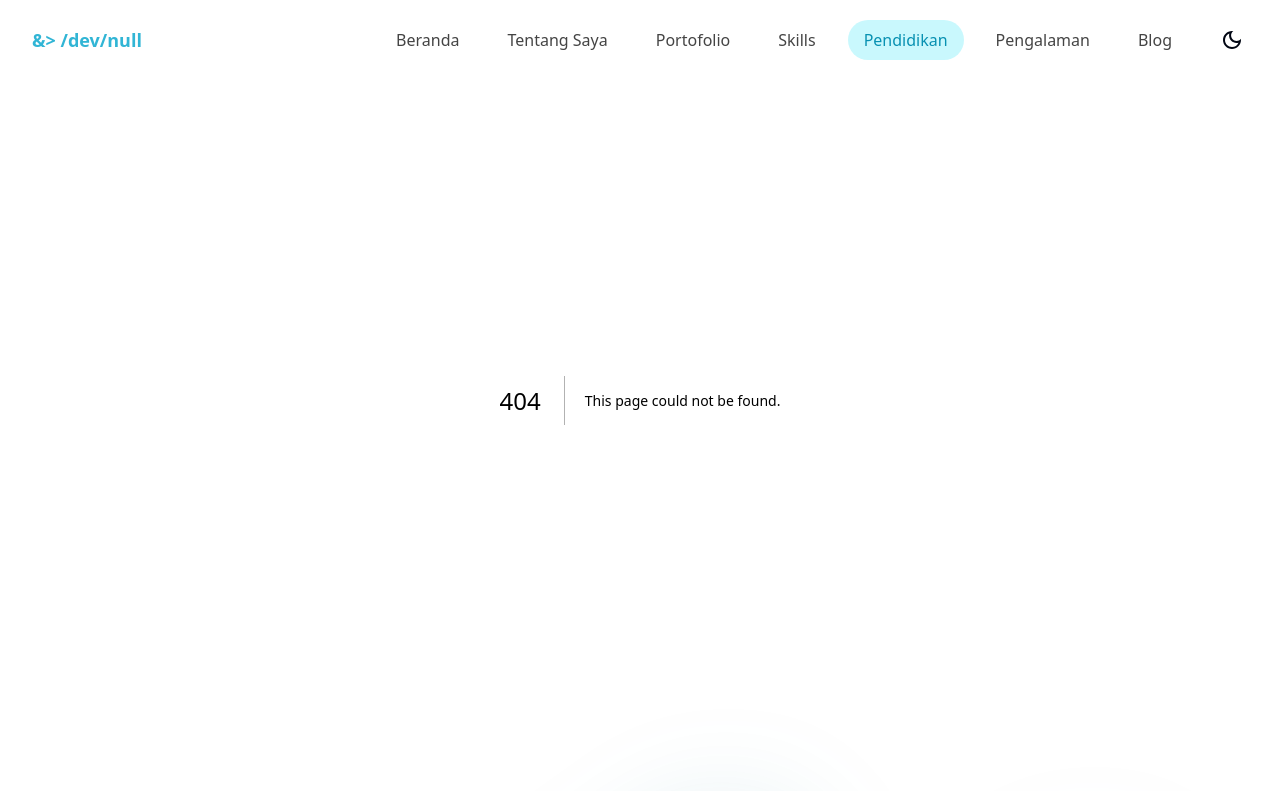
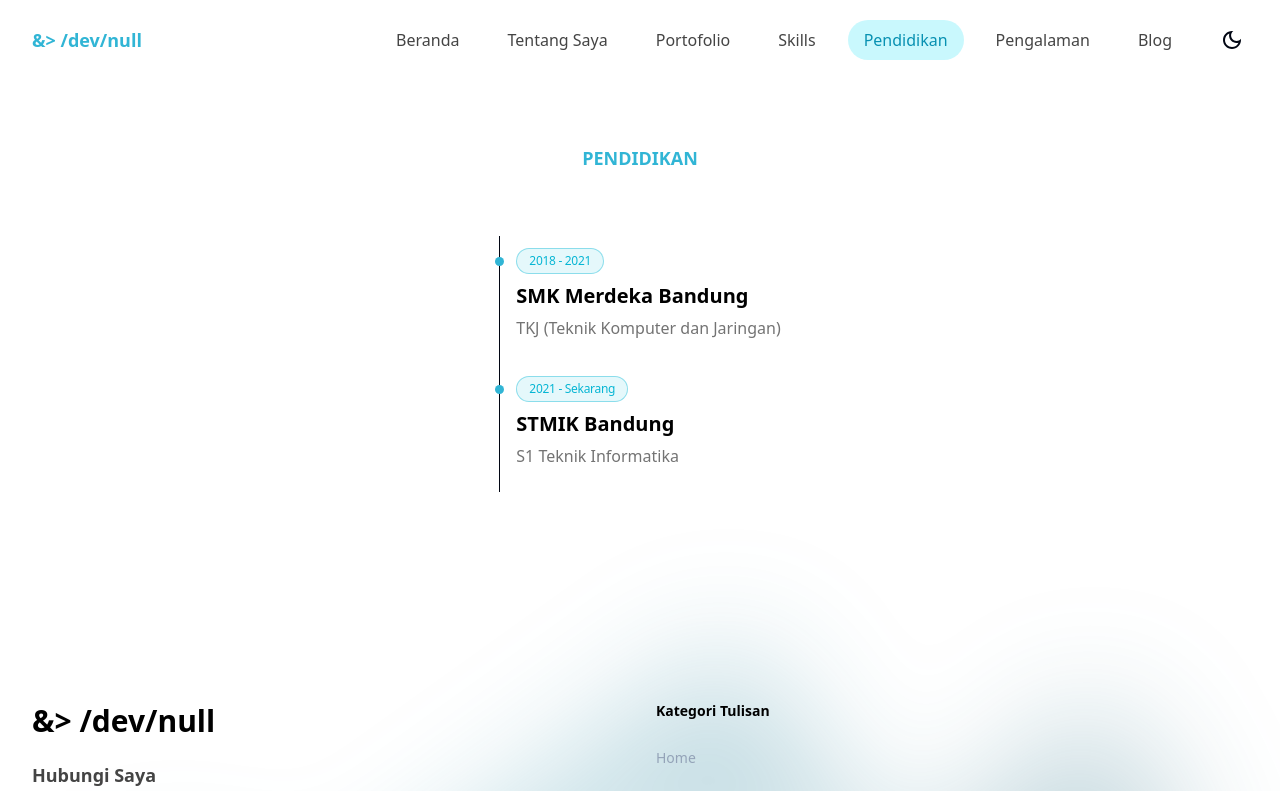
Before and after one commit to armandwipangestu/armandwipangestu.vercel.app, a Next.js app: page /pendidikan in a window 1280 px wide. Before the commit this address had no page. Shown: the top 791 px of the page. Built offline with nearby package versions, Linux system fonts and the light colour scheme.

Commit message:
feat: add education page

```diff
--- /dev/null
+++ b/pages/pendidikan.js
@@ -0,0 +1,73 @@
+import Metadata from "@/components/utilities/metadata";
+
+const EducationPage = () => {
+  return (
+    <>
+      <Metadata
+        title="Portofolio - Pendidikan"
+        description="Berikut adalah pendidikan yang saya tempuh"
+        image="/metadata/root.png"
+        url="https://armandwipangestu.vercel.app/skills"
+      />
+
+      <section
+        id="pendidikan"
+        className="pb-32 pt-36 transition-all duration-300 dark:bg-dark"
+      >
+        <div className="container">
+          <div className="w-full px-4">
+            <div className="mx-auto mb-16 text-center">
+              <h4 className="mb-2 text-lg font-semibold uppercase text-primary">
+                Pendidikan
+              </h4>
+            </div>
+          </div>
+
+          <div className="w-full px-4">
+            <div className="flex flex-wrap items-center justify-center">
+              <ol className="border-l border-dark dark:border-white">
+                {/* First Item */}
+                <li>
+                  <div className="flex-start flex items-center pt-3">
+                    <div className="-ml-[5px] mr-3 h-[9px] w-[9px] rounded-full bg-primary"></div>
+                    <p className="inline-flex items-center rounded-full border border-cyan-500/40 bg-cyan-500/10 px-3 py-1 text-xs font-medium tracking-tight text-cyan-500 transition-colors hover:bg-cyan-500/20 focus:outline-none">
+                      2018 - 2021
+                    </p>
+                  </div>
+                  <div className="mb-6 ml-4 mt-2">
+                    <h4 className="tex-dark mb-1.5 text-xl font-semibold dark:text-white">
+                      SMK Merdeka Bandung
+                    </h4>
+                    <p className="mb-3 text-neutral-500 dark:text-neutral-300">
+                      TKJ (Teknik Komputer dan Jaringan)
+                    </p>
+                  </div>
+                </li>
+
+                {/* Second Item */}
+                <li>
+                  <div className="flex-start flex items-center pt-3">
+                    <div className="-ml-[5px] mr-3 h-[9px] w-[9px] rounded-full bg-primary"></div>
+                    <p className="inline-flex items-center rounded-full border border-cyan-500/40 bg-cyan-500/10 px-3 py-1 text-xs font-medium tracking-tight text-cyan-500 transition-colors hover:bg-cyan-500/20 focus:outline-none">
+                      2021 - Sekarang
+                    </p>
+                  </div>
+                  <div className="mb-6 ml-4 mt-2">
+                    <h4 className="tex-dark mb-1.5 text-xl font-semibold dark:text-white">
+                      STMIK Bandung
+                    </h4>
+                    <p className="mb-3 text-neutral-500 dark:text-neutral-300">
+                      S1 Teknik Informatika
+                    </p>
+                  </div>
+                </li>
+              </ol>
+            </div>
+          </div>
+        </div>
+      </section>
+    </>
+  );
+};
+
+export default EducationPage;
```
